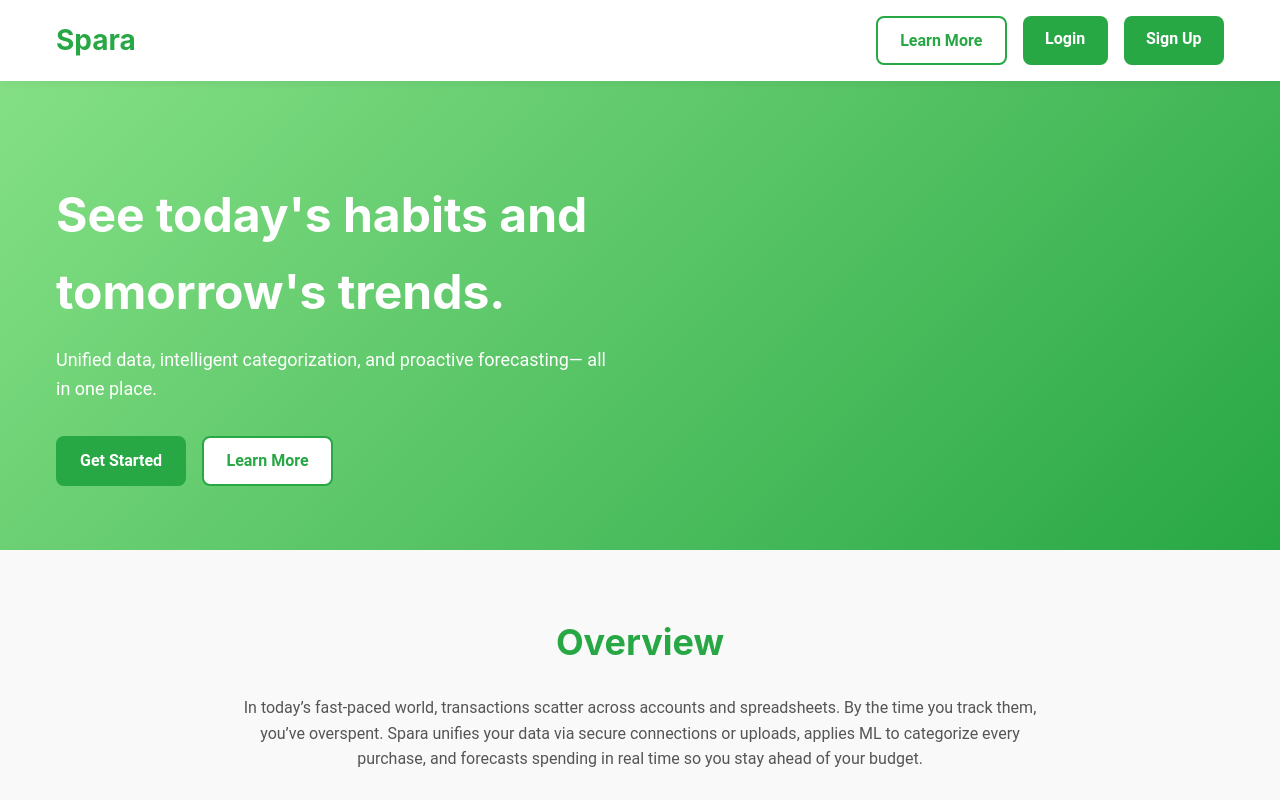
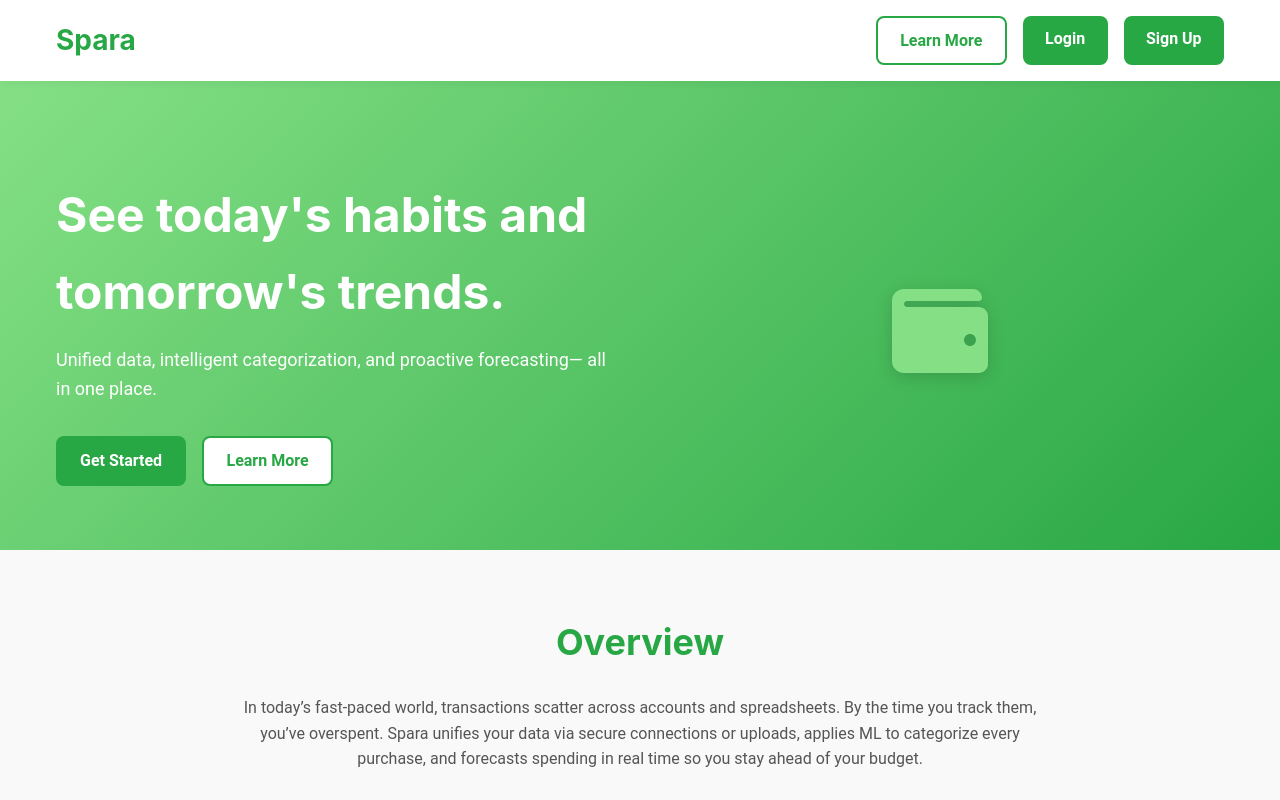
Before and after one commit to Sukh-Virk/Finance-Manager, a React (Create React App) app in the folder app/: page / in a window 1280 px wide. Shown: the top 800 px of the page. Built offline with nearby package versions, Linux system fonts and the light colour scheme; no server answers.

Commit message:
Added Wallet Animation

```diff
--- a/app/src/pages/Landing.jsx
+++ b/app/src/pages/Landing.jsx
@@ -3,6 +3,7 @@ import { Link } from 'react-router-dom';
 import { motion } from 'framer-motion';
 import { useAuth } from '../contexts/authContext';
 import { FaLock, FaTags, FaChartLine } from 'react-icons/fa';
+import { FaWallet } from 'react-icons/fa';
 
 export default function Landing() {
   const { user } = useAuth();
@@ -53,6 +54,15 @@ export default function Landing() {
                 Signed in as {user.email}
               </p>
             )}
+          </motion.div>
+
+          <motion.div
+            initial={{ x: 50, opacity: 0 }}
+            animate={{ x: 0, opacity: 1 }}
+            transition={{ delay: 0.6, duration: 0.8 }}
+            className="hero-icon"
+          >
+            <FaWallet className="hero-wallet-icon" />
           </motion.div>
         </div>
       </section>
--- a/app/src/styles.css
+++ b/app/src/styles.css
@@ -150,6 +150,24 @@ body {
 .hero p { font-size:1.125rem; margin-bottom:2rem; }
 .hero-buttons { display:flex; gap:1rem; justify-content:center; }
 @media(min-width:768px){ .hero-buttons { justify-content:flex-start; } }
+
+.hero-icon {
+  display: flex;
+  justify-content: center;
+  align-items: center;
+  position: relative;
+}
+
+.hero-icon svg {
+  font-size: 6rem;
+  color: #85e085;
+  transition: transform 0.3s;
+  filter: drop-shadow(0 4px 8px rgba(0, 0, 0, 0.15));
+}
+
+.hero-icon:hover svg {
+  transform: scale(1.05);
+}
 
 /* wave */
 .wave-divider { line-height:0; margin-top:-2px; }
```
